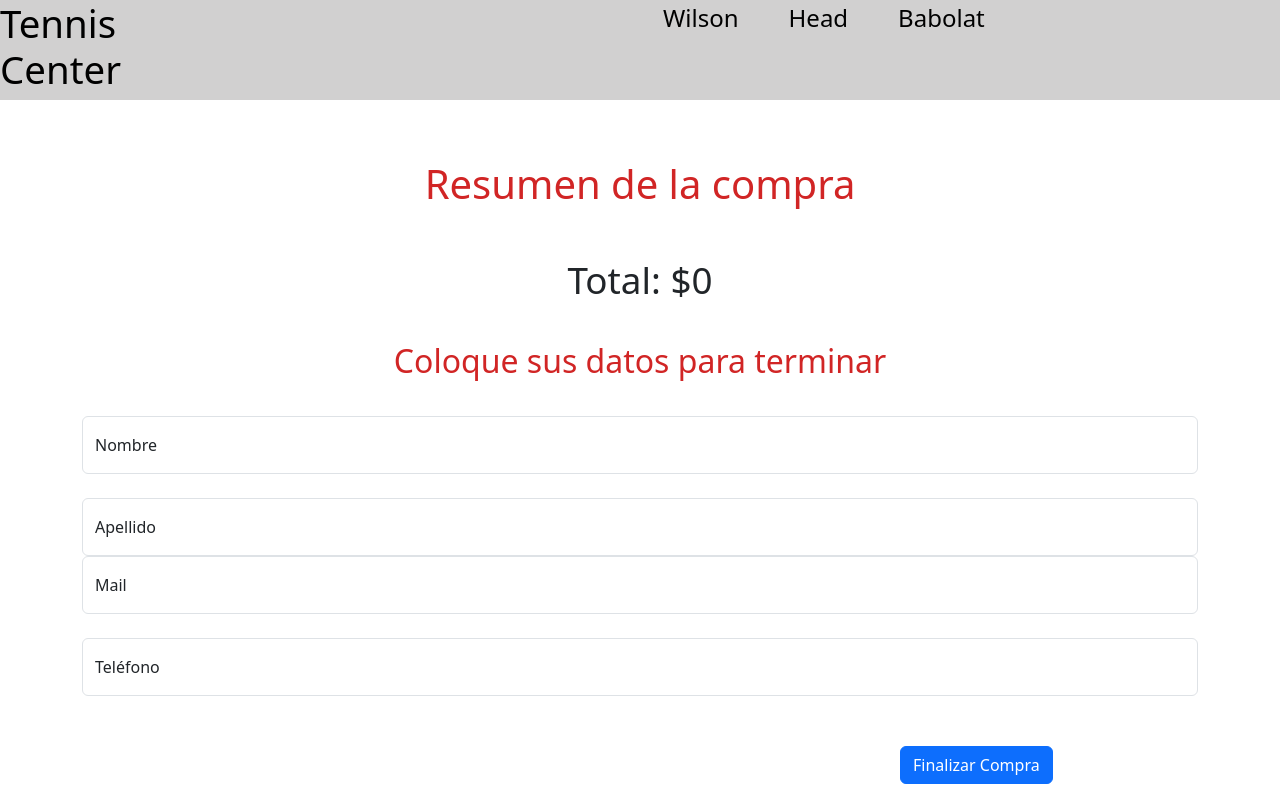
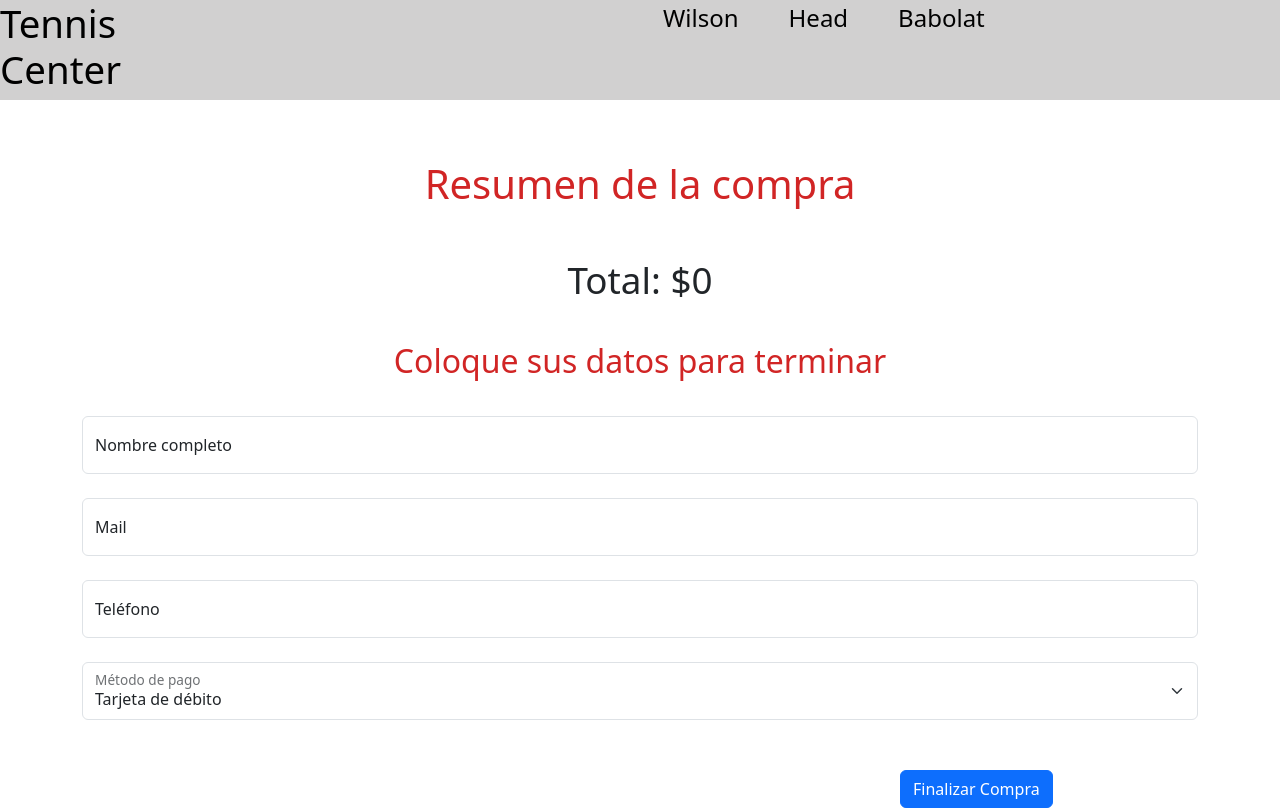
Before and after one commit to FacundoNicolasOviedo/Proyecto-Coder-ReactJs, a React (Vite) app in the folder ProyectoFacundoOviedo/: page /checkout in a window 1280 px wide. Shown: the top 808 px of the page. Built offline with nearby package versions, Linux system fonts and the light colour scheme.

Commit message:
formulario

```diff
--- a/ProyectoFacundoOviedo/src/Componentes/Checkout/Checkout.jsx
+++ b/ProyectoFacundoOviedo/src/Componentes/Checkout/Checkout.jsx
@@ -1,14 +1,84 @@
 import React from 'react'
-import { useContext } from 'react'
+import { useContext, useState } from 'react'
 import { CartContext } from "../../Context/CartProvider"
 import "./checkout.modules.css"
+import {addDoc, getFirestore, collection, serverTimestamp} from "firebase/firestore";
 
 
 
 
 const Checkout = () => {
+  const [formData, setFormData] = useState({
+    name: '',
+    phone: '',
+    email: '',
+  });
+
+  const [orderId, setOrderId] = useState(null);
 
   const { cart, totalPrice } = useContext(CartContext)
+
+
+  const handleInputChange = (e) => {
+    const { name, value } = e.target;
+    setFormData({
+      ...formData,
+      [name]: value,
+    });
+  };
+
+  const handleSubmit = (e) => {
+    e.preventDefault();
+    createOrder();
+  };
+
+
+  const createOrder = () => {
+    const orderData = {
+      buyer: {
+        name: formData.name,
+        phone: formData.phone,
+        email: formData.email,
+
+      },
+      products: cart.map((item) => ({
+        name: item.title,
+        id: item.id,
+        price: item.price,
+        date: serverTimestamp()
+      })),
+    };
+
+    const db = getFirestore();
+    const ordersCollection = collection(db, 'orders');
+
+
+    addDoc(ordersCollection, orderData)
+    .then((docRef) => {
+      console.log('orden creada con id: ', docRef.id);
+      setOrderId(docRef.id);
+    })
+    .catch((error) => {
+      console.log(error);
+    });
+
+
+
+    useEffect(() => {
+      return () => {
+        if (orderId) {
+          clearCart();
+        }
+      };
+    }, [orderId]);
+
+
+
+
+
+};
+
+
 
   return (
     <div>
@@ -41,22 +111,28 @@ const Checkout = () => {
       </div>
       <div className='container'>
         <h2 className='tituloFormulario'>Coloque sus datos para terminar</h2>
-        <div className="form-floating mb-4">
-          <input type="email" class="form-control" id="floatingInput" placeholder="name@example.com"></input>
-          <label for="floatingInput">Nombre</label>
-        </div>
-        <div className="form-floating">
-          <input type="password" class="form-control" id="floatingPassword" placeholder="Password"></input>
-          <label for="floatingPassword">Apellido</label>
+        <form onSubmit={handleSubmit} className="form-floating">
+          <input type="text" onChange={handleInputChange} class="form-control" id="floatingPassword" placeholder="name"></input>
+          <label for="floatingPassword">Nombre completo</label>
+          <br />
           <div class="form-floating mb-4">
-            <input type="email" class="form-control" id="floatingInput" placeholder="name@example.com"></input>
+            <input type="email" onChange={handleInputChange} class="form-control" id="floatingInput" placeholder="name@example.com"></input>
             <label for="floatingInput">Mail</label>
           </div>
           <div className="form-floating">
-            <input type="password" class="form-control" id="floatingPassword" placeholder="Password"></input>
+            <input type="name" onChange={handleInputChange} class="form-control" id="floatingPassword" placeholder="phone"></input>
             <label for="floatingPassword">Teléfono</label>
           </div>
-        </div>
+          <br />
+          <div class="form-floating">
+            <select class="form-select" id="floatingSelect" aria-label="Floating label select example">
+              <option value="1">Tarjeta de débito</option>
+              <option value="2">Tarjeta de crédito</option>
+              <option value="3">Transferencia Bancaria</option>
+            </select>
+            <label for="floatingSelect">Método de pago</label>
+          </div>
+        </form>
       </div>
       <button className='estiloBotonCheckout btn btn-primary'>Finalizar Compra</button>
     </div>
--- a/ProyectoFacundoOviedo/src/Componentes/ItemList/ItemListContainer.jsx
+++ b/ProyectoFacundoOviedo/src/Componentes/ItemList/ItemListContainer.jsx
@@ -1,9 +1,9 @@
-import {useState, useEffect, useContext} from "react"
+import {useState, useEffect} from "react"
 import ItemList from "./ItemList"
 import { useParams } from "react-router-dom"
 import { getProducts } from "../../Services"
-import { CartContext } from "../../Context/CartProvider"
-//import CartContext from "../../Context/CartContext"
+
+
 
 
 const ItemListContainer = () => {
```
